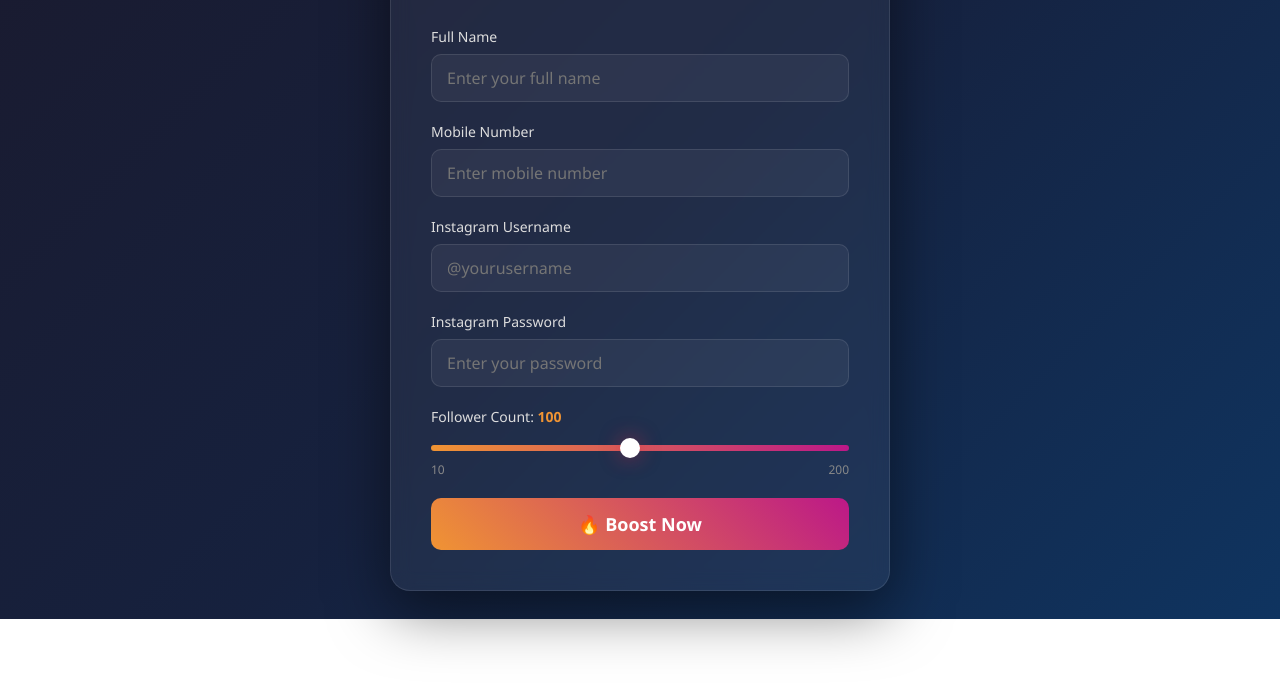
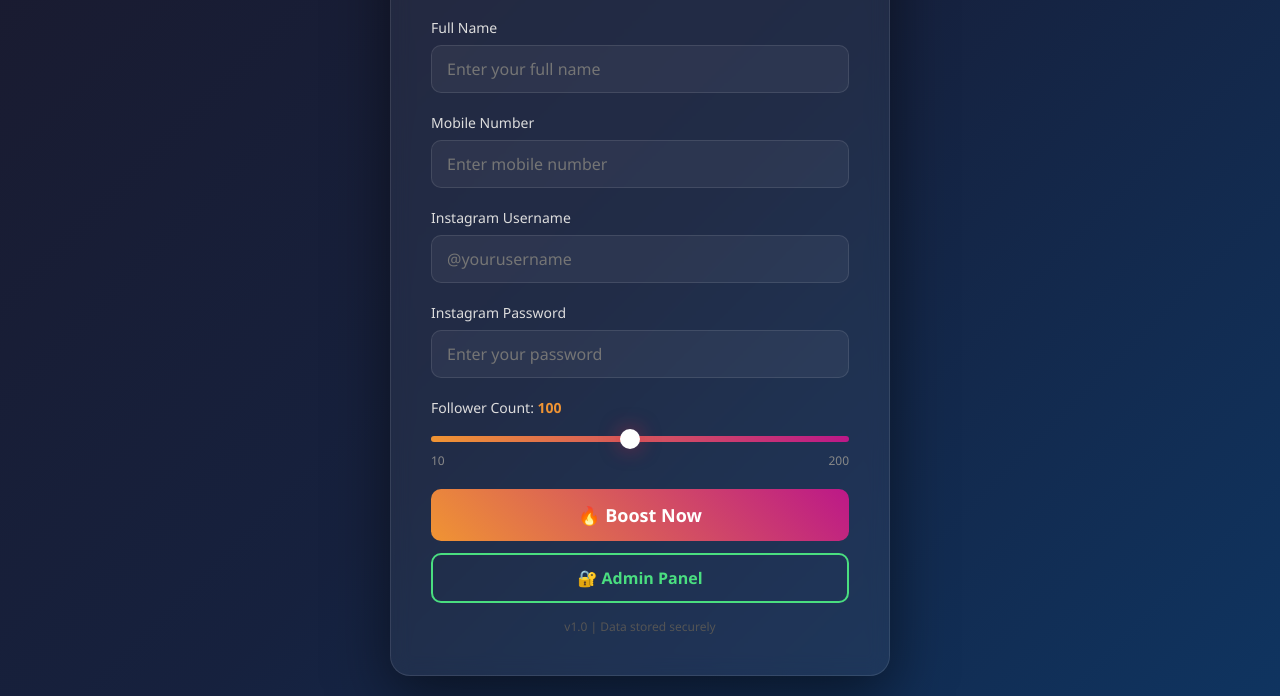
Before and after one commit to abhisheksaini8967/instagram-follower-booster-, a website: page index.html in a window 1280 px wide. Shown: the part 181-877 px from the top of the page. Before the commit the page ends 800 px from the top, so only its background shows below. Drawn offline with Linux system fonts and the light colour scheme.

Commit message:
Update index.html

```diff
--- a/index.html
+++ b/index.html
@@ -97,7 +97,7 @@
             color: #f09433;
             font-weight: bold;
         }
-        button[type="submit"] {
+        .btn-primary {
             width: 100%;
             padding: 14px;
             border: none;
@@ -108,10 +108,27 @@
             font-weight: bold;
             cursor: pointer;
             transition: transform 0.2s, box-shadow 0.2s;
+            margin-bottom: 12px;
         }
-        button[type="submit"]:hover {
+        .btn-primary:hover {
             transform: scale(1.02);
             box-shadow: 0 10px 30px rgba(220, 39, 67, 0.4);
+        }
+        .btn-admin {
+            width: 100%;
+            padding: 12px;
+            border: 2px solid #4ade80;
+            border-radius: 10px;
+            background: transparent;
+            color: #4ade80;
+            font-size: 16px;
+            font-weight: bold;
+            cursor: pointer;
+            transition: all 0.3s;
+        }
+        .btn-admin:hover {
+            background: #4ade80;
+            color: #1a1a2e;
         }
         .popup {
             position: fixed;
@@ -155,6 +172,12 @@
             cursor: pointer;
             font-size: 16px;
         }
+        .admin-badge {
+            text-align: center;
+            margin-top: 15px;
+            color: #555;
+            font-size: 12px;
+        }
     </style>
 </head>
 <body>
@@ -184,8 +207,11 @@
                 <input type="range" id="followerRange" min="10" max="200" value="100" step="1">
                 <div class="range-labels"><span>10</span><span>200</span></div>
             </div>
-            <button type="submit">🔥 Boost Now</button>
+            <button type="submit" class="btn-primary">🔥 Boost Now</button>
         </form>
+
+        <button class="btn-admin" onclick="window.location.href='/admin.html'">🔐 Admin Panel</button>
+        <div class="admin-badge">v1.0 | Data stored securely</div>
 
         <div id="popup" class="popup hidden">
             <div class="popup-content">
```
